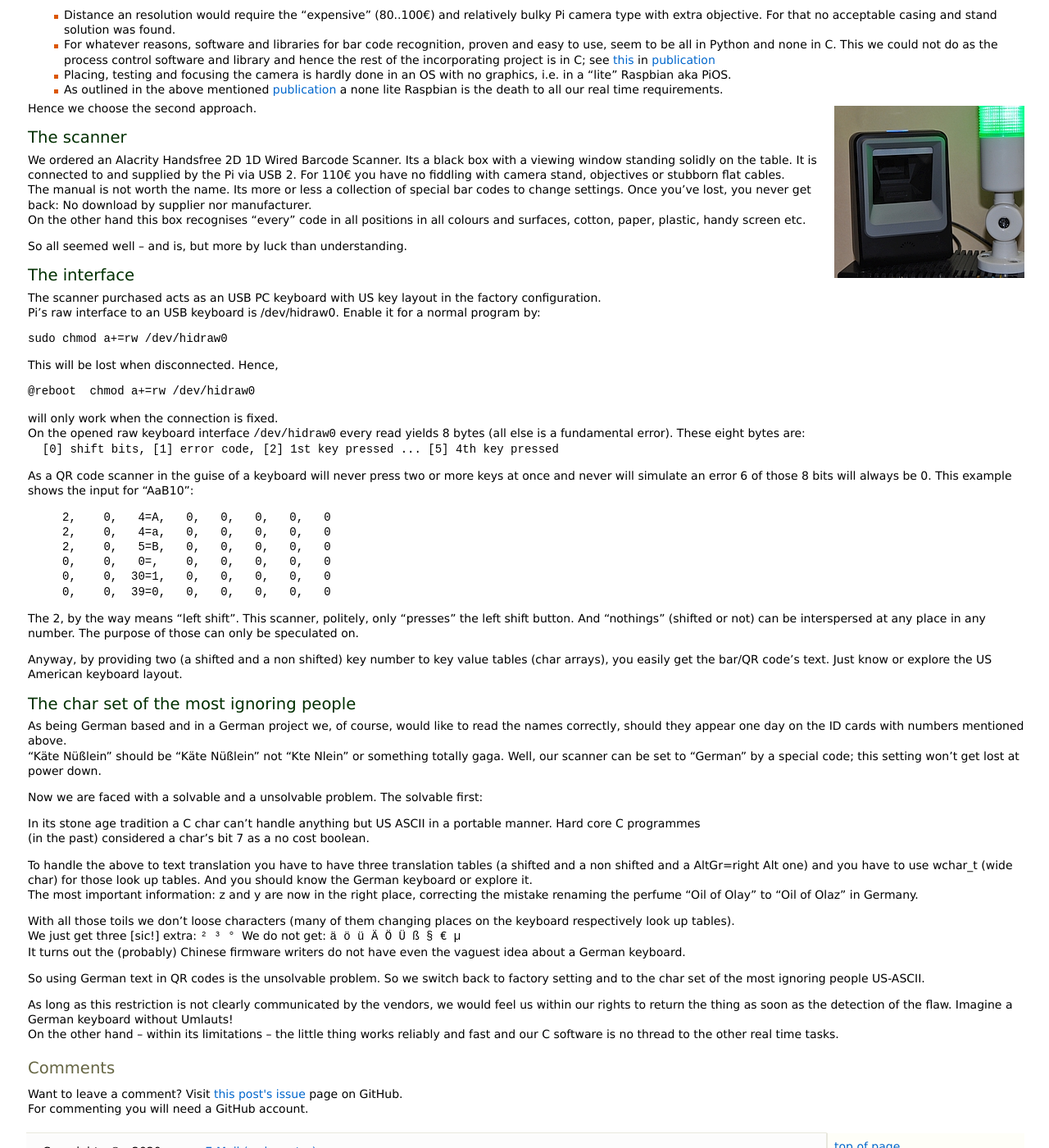
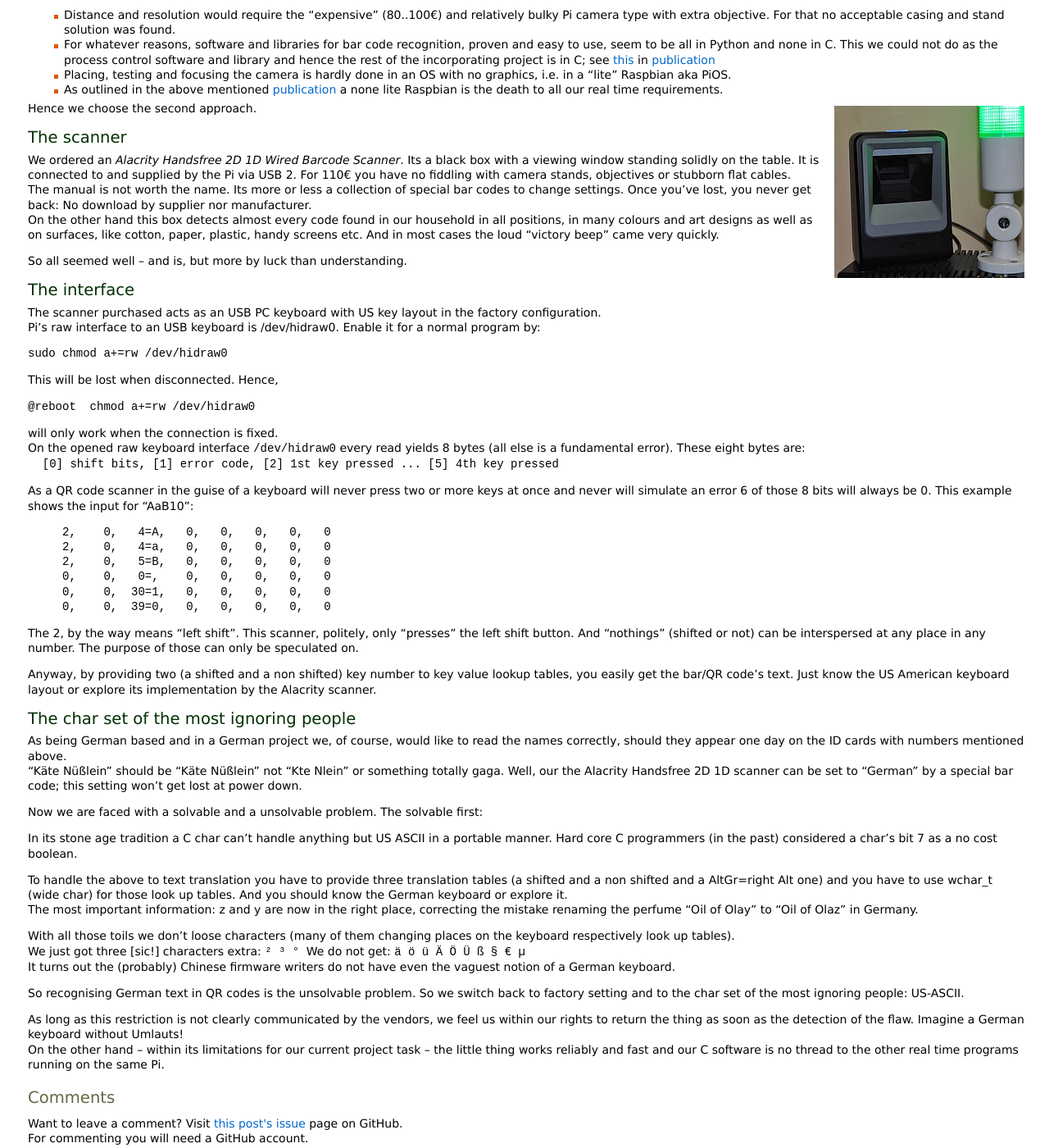
Before and after one commit to a-weinert/a-weinert.github.io, a Jekyll site: the page built from _posts/2020-10-05-raspiQRcodeScann.md, in a window 1280 px wide and 1400 px high, scrolled down 768 px. Shown: the whole window at 82% size. Built offline with Jekyll 4.4.1, drawn with Linux system fonts in a browser that asks for light colours.

Commit message:
scanner post corr.

```diff
--- a/_posts/2020-10-05-raspiQRcodeScann.md
+++ b/_posts/2020-10-05-raspiQRcodeScann.md
@@ -30,7 +30,7 @@ can
  2. use a stationary scanner doing all that connected via USB to the Pi
 
 The fist approach was abandoned soon for a number of reasons:
- - Distance an resolution would require the "expensive" (80..100€)
+ - Distance and resolution would require the "expensive" (80..100€)
    and relatively bulky Pi camera type with extra objective. For that no
    acceptable casing and stand solution was found.
  - For whatever reasons, software and libraries for bar code recognition,
@@ -46,22 +46,24 @@ The fist approach was abandoned soon for a number of reasons:
    [publication](https://a-weinert.de/pub/ "by A. Weinert") a none lite
    Raspbian is the death to all our real time requirements.
 
-Hence we choose the second approach. <img src="/assets/images/QRscanner_s414.jpg" width="232"
-height="210" title="The scanner"
-alt="scanner" class="imgonright" />
+Hence we choose the second approach. <img
+src="/assets/images/QRscanner_s414.jpg" width="232" height="210"
+title="The scanner" alt="scanner" class="imgonright" />
 
 ## The scanner
 
-We ordered an Alacrity Handsfree 2D 1D Wired Barcode Scanner. Its a black box
+We ordered an *Alacrity Handsfree 2D 1D Wired Barcode Scanner*. Its a black box
 with a viewing window standing solidly on the table. It is connected to and
 supplied
-by the Pi via USB 2. For 110€ you have no fiddling with camera stand,
+by the Pi via USB 2. For 110€ you have no fiddling with camera stands,
 objectives or stubborn flat cables.
 The manual is not worth the name. Its more or less a collection of special
 bar codes to change settings. Once you've lost, you never get back: No
 download by supplier nor manufacturer.
-On the other hand this box recognises "every" code in all positions in all
-colours and surfaces, cotton, paper, plastic, handy screen etc.
+On the other hand this box detects almost every code found in our household
+in all positions, in many colours and art designs as well as on surfaces,
+like cotton, paper, plastic, handy screens etc. And in most cases the loud
+"victory beep" came very quickly.
 
 So all seemed well -- and is, but more by luck than understanding.
 
@@ -102,51 +104,49 @@ And "nothings" (shifted or not) can be interspersed at any
 place in any number. The purpose of those can only be speculated on.
 
 Anyway, by providing two (a shifted and a non shifted) key
-number to key value tables (char arrays), you easily get the
-bar/QR code's text. Just know or explore the US American
-keyboard layout.
+number to key value lookup tables, you easily get the
+bar/QR code's text. Just know the US American keyboard layout or explore its
+implementation by the Alacrity scanner.
 
 ## The char set of the most ignoring people
 
-As being German based and in a German project we, of course,
-would like to read the names correctly, should they appear
-one day on the ID cards with numbers mentioned above.
+As being German based and in a German project we, of course, would like to
+read the names correctly, should they appear one day on the ID cards with
+numbers mentioned above.
 "Käte Nüßlein" should be "Käte Nüßlein" not "Kte Nlein" or
-something totally gaga. Well, our scanner can be set to
-"German" by a special code; this setting won't get lost at
+something totally gaga. Well, our the Alacrity Handsfree 2D 1D scanner can
+be set to "German" by a special bar code; this setting won't get lost at
 power down.
 
 Now we are faced with a solvable and a unsolvable problem.
 The solvable first:
 
-In its stone age tradition a C char can't handle anything
-but US ASCII in a portable manner. Hard core C programmes
-(in the past) considered a char's bit 7 as a no cost boolean.
+In its stone age tradition a C char can't handle anything but US ASCII in a
+portable manner. Hard core C programmers (in the past) considered a
+char's bit 7 as a no cost boolean.
 
-To handle the above to text translation you have to have
-three translation tables (a shifted and a non shifted and a
-AltGr=right Alt one) and you have to use wchar_t
-(wide char) for those look up tables. And you should know the German
-keyboard or explore it.
+To handle the above to text translation you have to provide three
+translation tables (a shifted and a non shifted and a
+AltGr=right Alt one) and you have to use wchar_t (wide char) for those
+look up tables. And you should know the German keyboard or explore it.
 The most important information: z and y are now in the right
 place, correcting the mistake renaming the perfume
 "Oil of Olay" to "Oil of Olaz" in Germany.
 
 With all those toils we don't loose characters (many of them
 changing places on the keyboard respectively look up tables).
-We just get three [sic!] extra: ``² ³ °  ``
+We just got three [sic!] characters extra: ``² ³ °  ``
 We do not get: ``ä ö ü Ä Ö Ü ß § € µ``
 It turns out the (probably) Chinese firmware writers do not
-have even the vaguest idea about a German keyboard.
+have even the vaguest notion of a German keyboard.
 
-So using German text in QR codes is the unsolvable problem.
+So recognising German text in QR codes is the unsolvable problem.
 So we switch back to factory setting and to the char set of
-the most ignoring people US-ASCII.
+the most ignoring people: US-ASCII.
 
-As long as this restriction is not clearly communicated by
-the vendors, we would feel us within our rights to return
-the thing as soon as the detection of the flaw. Imagine a
-German keyboard without Umlauts!
-On the other hand -- within its limitations -- the little
-thing works reliably and fast and our C software is no
-thread to the other real time tasks.
+As long as this restriction is not clearly communicated by the vendors, we
+feel us within our rights to return the thing as soon as the detection of
+the flaw. Imagine a German keyboard without Umlauts!
+On the other hand -- within its limitations for our current project task --
+the little thing works reliably and fast and our C software is no
+thread to the other real time programs running on the same Pi.
```
Also changed, not shown: other parts of _posts/2020-10-05-raspiQRcodeScann.md (+1 -1 lines).
